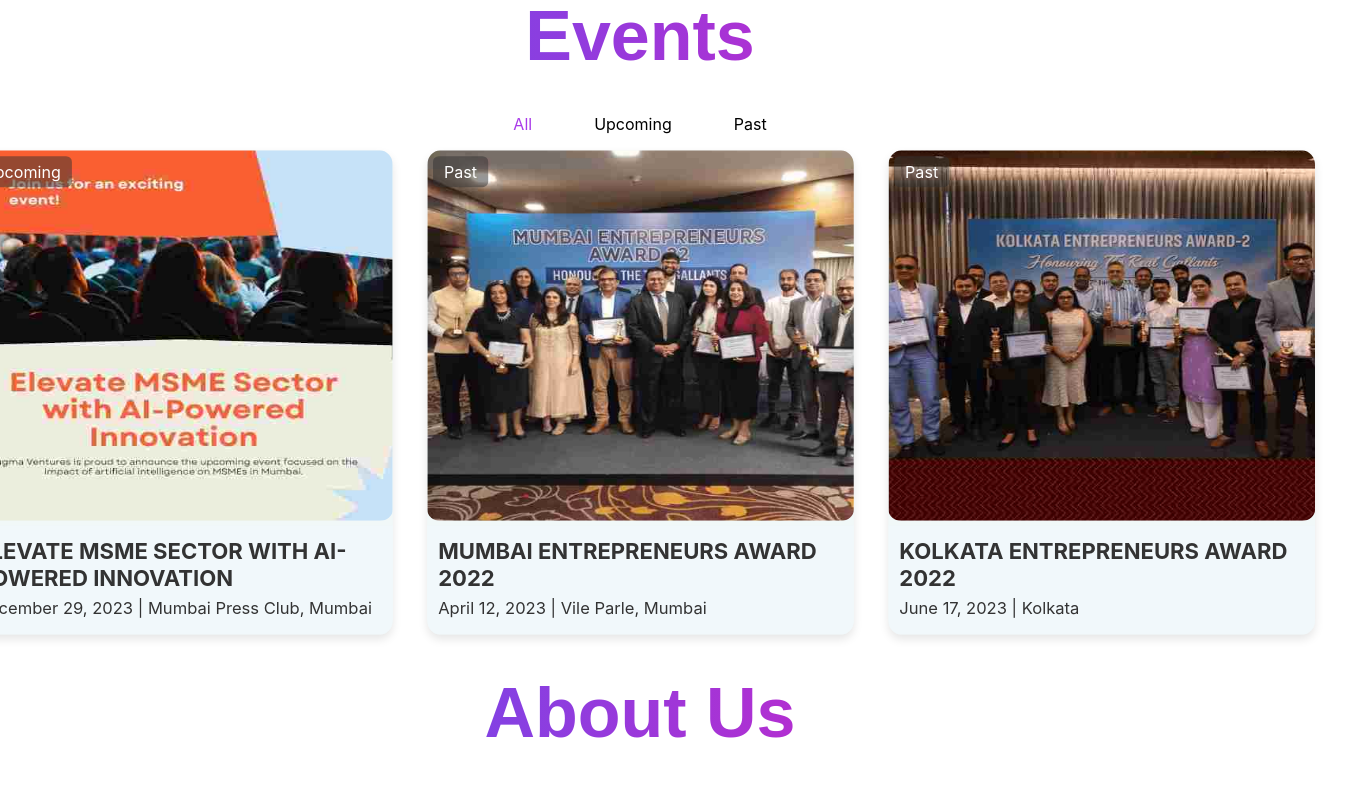
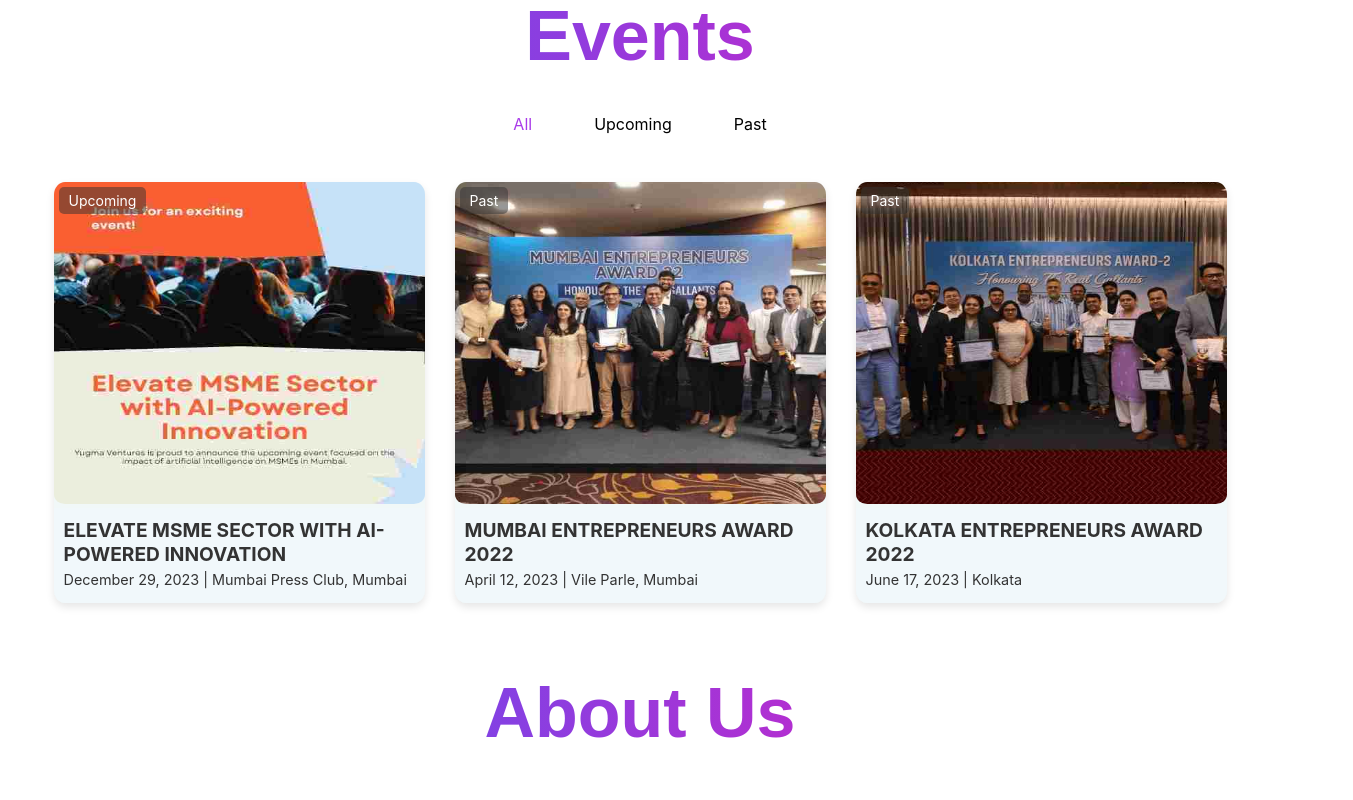
Before and after one commit to krushna53/yugma-ventures-main, a React (Create React App) app: page / in a window 1280 px wide. Shown: the part 1860-2660 px from the top of the page, 1353 px wide, since content can reach past the window. Built offline with nearby package versions, Linux system fonts and the light colour scheme.

Commit message:
website css

```diff
--- a/src/components/AboutUs.css
+++ b/src/components/AboutUs.css
@@ -18,6 +18,7 @@
   background-clip: text;
   -webkit-background-clip: text;
   color: transparent;
+
   /* Animation */
   animation: gradientAnimation 5s infinite alternate;
 }
--- a/src/components/EventCardBlock.css
+++ b/src/components/EventCardBlock.css
@@ -61,7 +61,7 @@
 }
 
 .event-card-block {
-  transform: scale(1.15);
+  /* transform: scale(1.15); */
   display: flex;
   justify-content: center;
   gap: 10px;
--- a/src/components/FounderCard.css
+++ b/src/components/FounderCard.css
@@ -27,6 +27,7 @@
   background-clip: text;
   -webkit-background-clip: text;
   color: transparent;
+
   /* Animation */
   animation: gradientAnimation 5s infinite alternate;
 }
--- a/src/components/ServiceCards.css
+++ b/src/components/ServiceCards.css
@@ -1,6 +1,7 @@
 
 
 .service-container {
+  width: 100%;
   display: flex;
   flex-direction: column;
   align-items: center;
```
Lines whose indentation alone changed are shown as unchanged.
